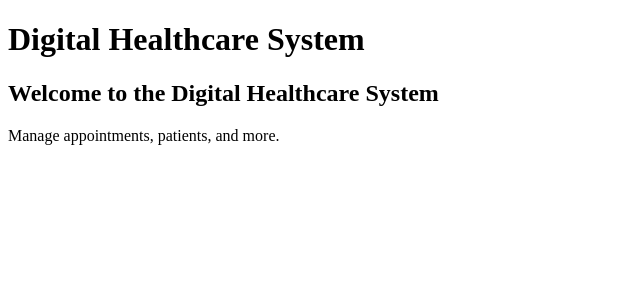
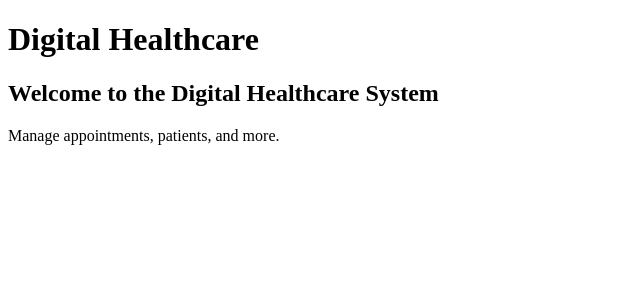
Before and after one commit to abhishek9680/digital-healthcare-system, a React (Vite) app: page / in a window 1280 px wide. Shown: the top 300 px of the page, without its empty margins (0-640 px from the left). Built offline with nearby package versions, Linux system fonts and the light colour scheme.

Commit message:
changed header

```diff
--- a/src/components/Header.jsx
+++ b/src/components/Header.jsx
@@ -3,7 +3,7 @@
 export default function Header() {
   return (
     <header className="bg-primary text-primary-content p-4">
-      <h1 className="text-2xl font-bold">Digital Healthcare System</h1>
+      <h1 className="text-2xl font-bold">Digital Healthcare</h1>
     </header>
   );
 }
```
